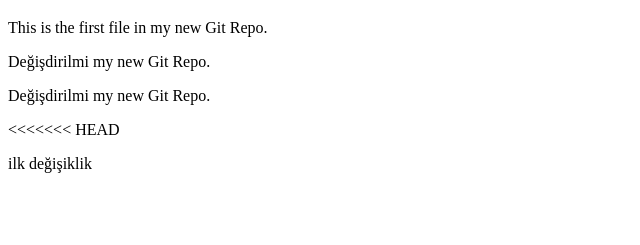
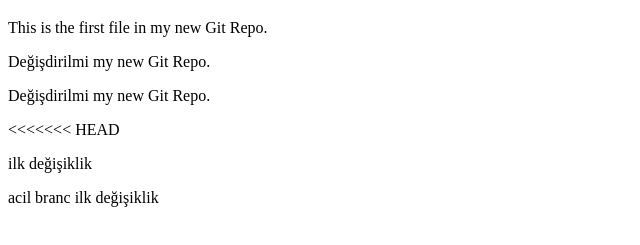
Before and after one commit to kamilbahram/gitWork, a plain HTML site: page index.html in a window 1280 px wide. Shown: the part 61-306 px from the top of the page, without its empty margins (0-640 px from the left). Drawn offline with Linux system fonts and the light colour scheme.

Commit message:
acil branc version 1

```diff
--- a/index.html
+++ b/index.html
@@ -14,6 +14,8 @@
 
 <p>ilk değişiklik</p>
 
+<p>acil branc ilk değişiklik</p>
+
 
 </body>
 
```
